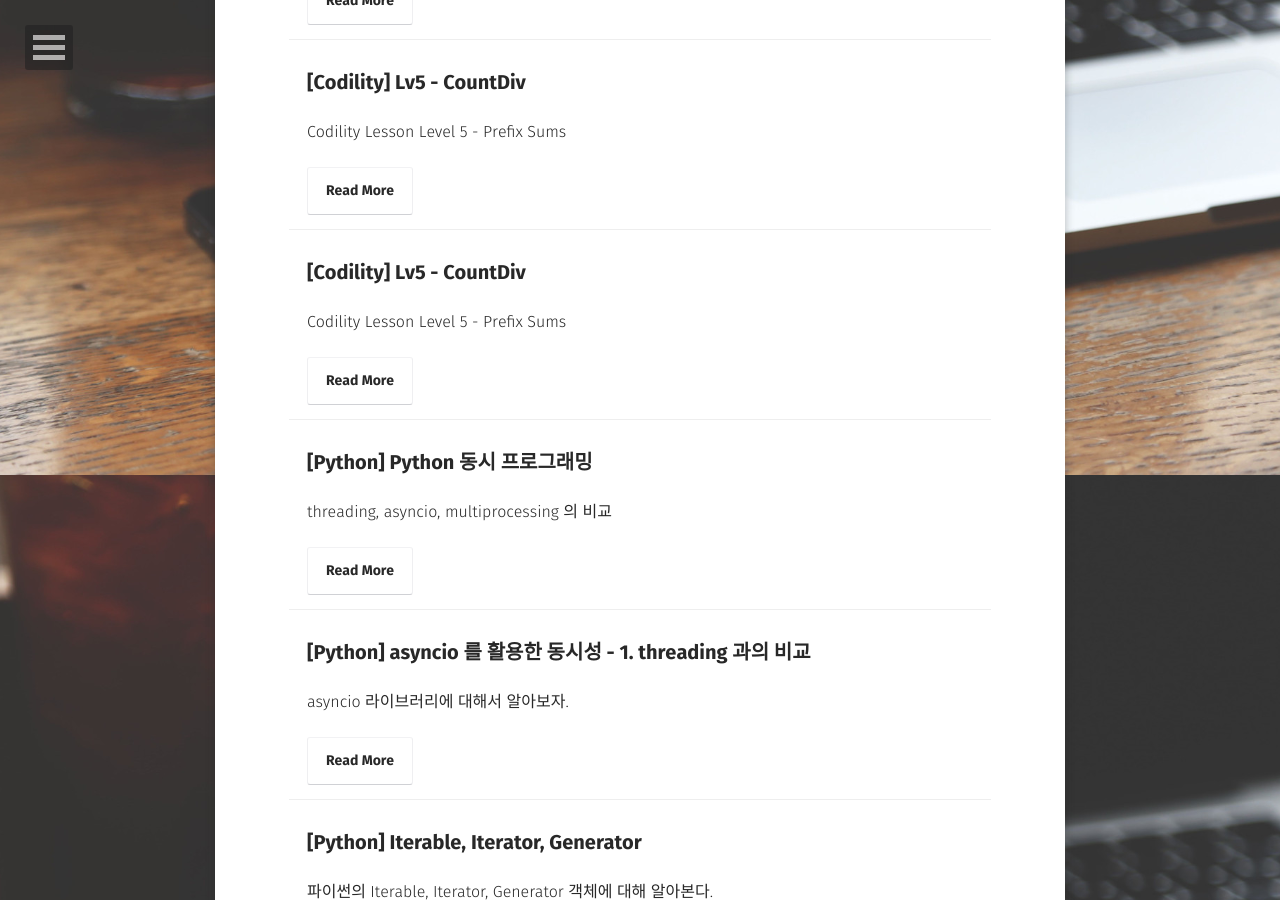
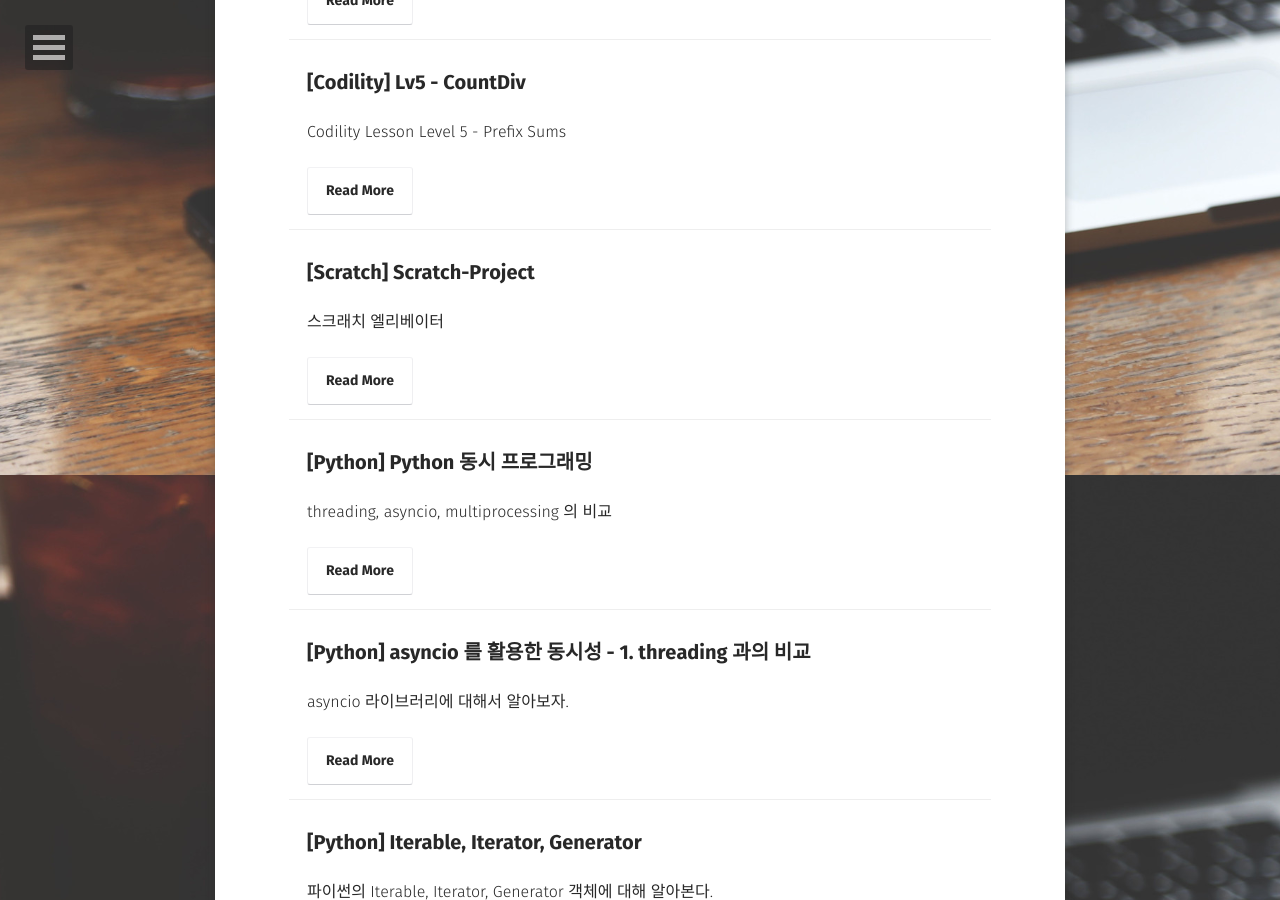
Before and after one commit to tobby48/tobby48.github.com, a Jekyll site: the page built from posts/index.md, in a window 1280 px wide and 900 px high, scrolled down 425 px. Built offline with Jekyll 4.4.1, drawn with Linux system fonts in a browser that asks for light colours; some web fonts are replaced; part of the change alters nothing that is shown.

Commit message:
Update 2020-02-19-test.md

````diff
--- a/_posts/Algorithm/2020-02-19-test.md
+++ b/_posts/Algorithm/2020-02-19-test.md
@@ -1,55 +1,10 @@
 ---
 layout: post
-title: '[Codility] Lv5 - CountDiv'
-excerpt: Codility Lesson Level 5 - Prefix Sums
-category: Algorithm
+title: '[Scratch] Scratch-Project'
+excerpt: 스크래치 엘리베이터
+category: Scratch
 tags:
-  - Algorithm
-  - Codility
-  - Prefix Sums
+  - Scratch
 ---
 
-Prefix Sums 를 어떻게 써먹어야할지 떠오르지가 않아서 일단 단순한 접근법으로 풀어보았다.
-
-결과는 correctness 100%, performance 0%, 총 50%...
-
-Detected time complexity:
-
-```
-O(B-A)
-```
-
-```py
-def solution(A, B, K):
-    l = [i for i in range(A, B + 1) if i % K == 0]
-    return len(l)
-```
-
-- - -
-
-## 최종 답안
-
-모르겠어서 찾아봤더니 답이 이거라고 한다.
-
-Detected time complexity:
-
-```
-O(1)
-```
-
-```py
-def solution(A, B, K):
-    if A % K == 0:
-        return (B - A) // K + 1
-    else:
-        return (B - (A - A % K )) // K
-```
-
-걍 수학 문제인듯한데 뭔가 Prefix Sums 와 관련된 어떤 원리를 적용해서 풀어야하는 것 같기도 하다... 모르겠다 어렵다
-
-- - -
-
-#### Reference
-
-[Codility](https://app.codility.com/programmers/lessons/5-prefix_sums/)
-[Solution](https://codesays.com/2014/solution-to-count-div-by-codility/)
+<iframe src="https://jamesbmadden.github.io/scratch-silicon/#337736170" allowtransparency="true" width="700" height="550" frameborder="0" scrolling="no" allowfullscreen></iframe>
````
